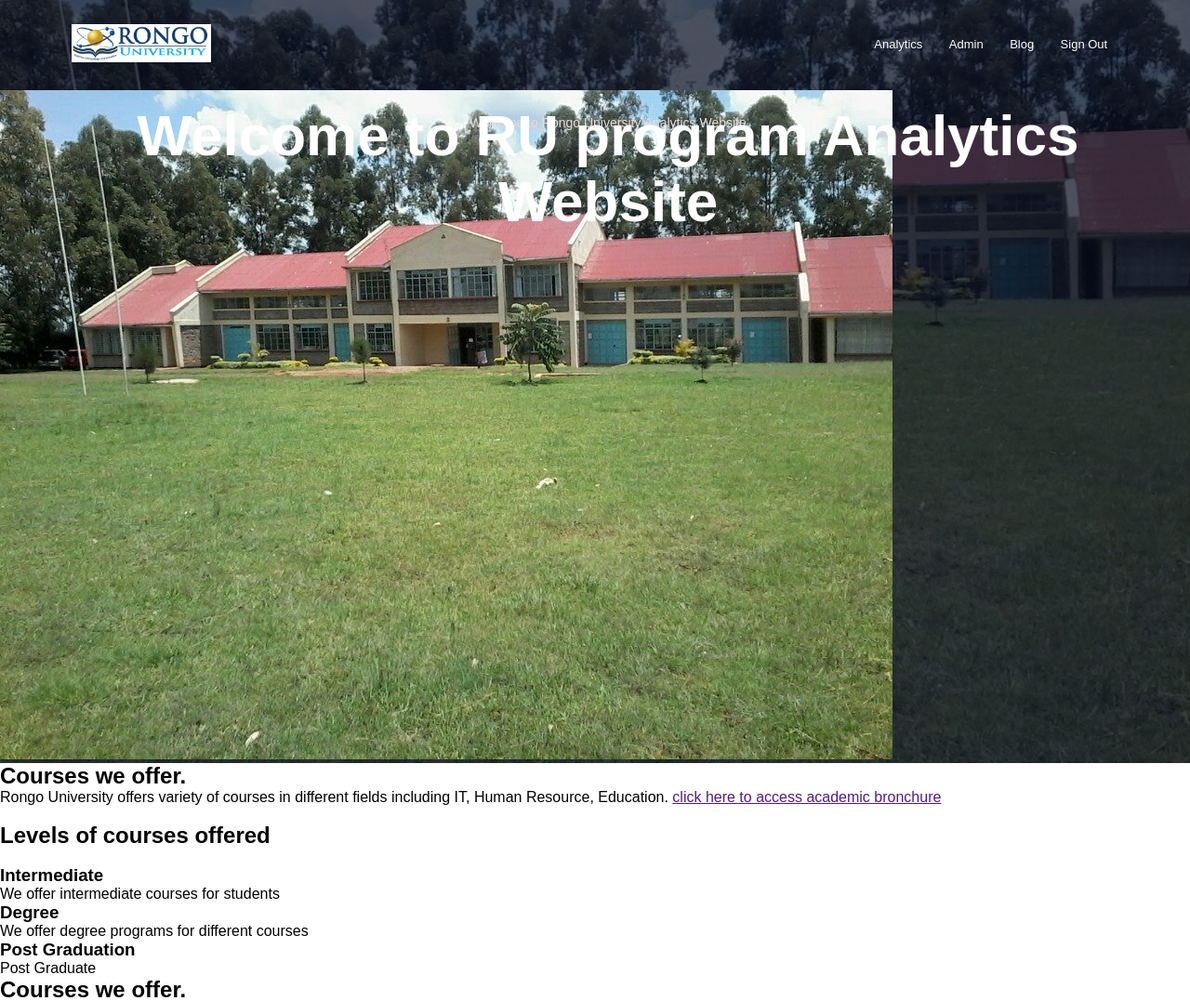
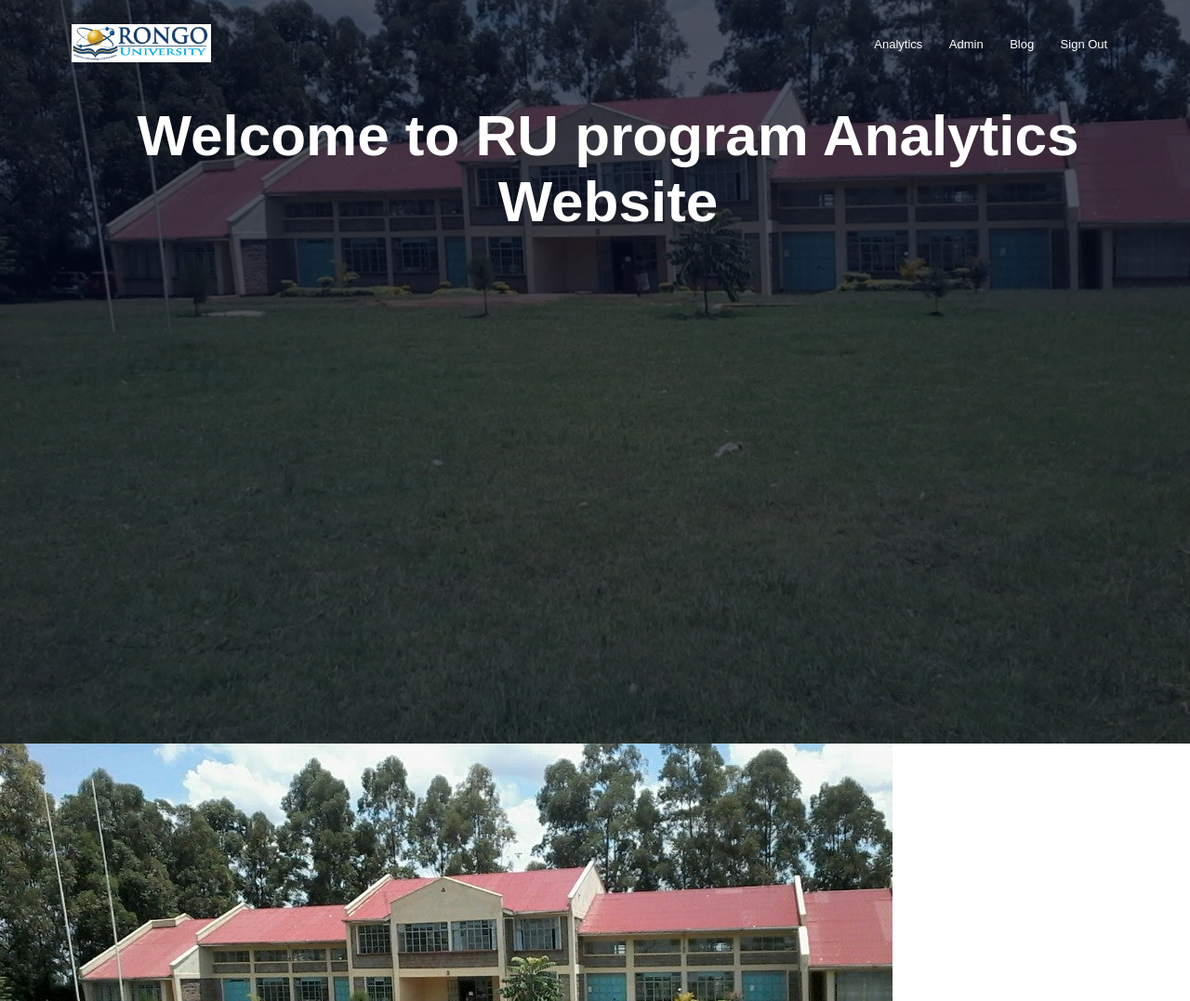
Before and after one commit to Moses057/project, a PHP site: page /content.php in a window 1280 px wide. Shown: the top 1077 px of the page at 93% size. Run offline with PHP 8.4, Linux system fonts and the light colour scheme.

Commit message:
changes made 20th may
in kakamega

```diff
--- a/admin.php
+++ b/admin.php
@@ -26,7 +26,7 @@
 <h2>Admin Page</h2>
 <div class="form">
 <!-- Form to add new school data -->
-<form method="post" action="conn.php">
+<form method="post" action="includes/conn.php">
     <h3>Add New School Data</h3>
     <label for="school">School:</label>
     <input type="text" id="school" name="school" required><br>
--- a/content.php
+++ b/content.php
@@ -10,7 +10,7 @@
     <section class="header">
 
         <nav>
-            <a href=""><img src="Rongo University logo.png"></a>
+            <a href=""><img src="images/Rongo University logo.png"></a>
             <div class="nav-links" id="navLinks">
                 <ul>
                     <li><a href="dashboard.html">Analytics</a></li>
@@ -20,13 +20,13 @@
                 </ul>
             </div>
         </nav> <div class="text-box">
-            <P>Welcome to Rongo University Analytics Website</P>
+
+        </div>
+        </section>
+        <div>
+        <a href=""><img src="library.jpg"></a>
         </div>
 
-        <div>
-        <p class="img1"><a href=""><img src="library.jpg"></a></p>
-        </div>
-        </section>
     <!-- course  -->
     <section class="course">
         <h1>Courses we offer.</h1>
--- a/education.php
+++ b/education.php
@@ -16,7 +16,7 @@
             background-color: #f2f2f2;
         }
         canvas {
-            margin-top: 20px;
+            margin-top: 10px;
         }
         .p1{
             font-size: 30px;
--- a/includes/conn.php
+++ b/includes/conn.php
@@ -29,6 +29,7 @@ if ($_SERVER["REQUEST_METHOD"] == "POST") {
 
     if ($conn->query($sql) === TRUE) {
         echo "New record created successfully";
+     header("Location: ../admin.php");
     } else {
         echo "Error: " . $sql . "<br>" . $conn->error;
     }
--- a/signin.php
+++ b/signin.php
@@ -7,7 +7,7 @@
     <link rel="stylesheet" href="styles/main.css">
 </head>
 <body>
-    <a href="index.html"><img src="Rongo University logo.png"></a>
+    <a href="index.html"><img src="images/Rongo University logo.png"></a>
     <section>
         <div class="wrapper">
             <div class="form-box">
--- a/signup.php
+++ b/signup.php
@@ -12,7 +12,7 @@
     <section class = "wrapper">
       <div class="form-box">
         <h2>Sign Up</h2>
-        <form action="connect_form.php" method="POST">
+        <form action="includes/connect_form.php" method="POST">
 
           <div class="input-box">
             <label for="username">username</label><br>
@@ -21,11 +21,11 @@
 
           <div class="input-box">
             <label for="password_1">password</label><br>
-            <input type="password_1" name="password_1" required><br>
+            <input type="password" name="password_1" required><br>
           </div><br>
           <div class="input-box">
             <label for="password_2">confirm password</label><br>
-            <input type="password_2" name="password_2" required><br>
+            <input type="password" name="password_2" required><br>
           </div><br>
           <div class="iput-box">
             <label for="email">email address</label><br>
--- a/styles/style3.css
+++ b/styles/style3.css
@@ -13,7 +13,8 @@
 }
 .img1{
     background-size: cover;
-    width: 100%;
+    width: 100vh;
+    height: 100vh;
 }
 
 nav{
```
